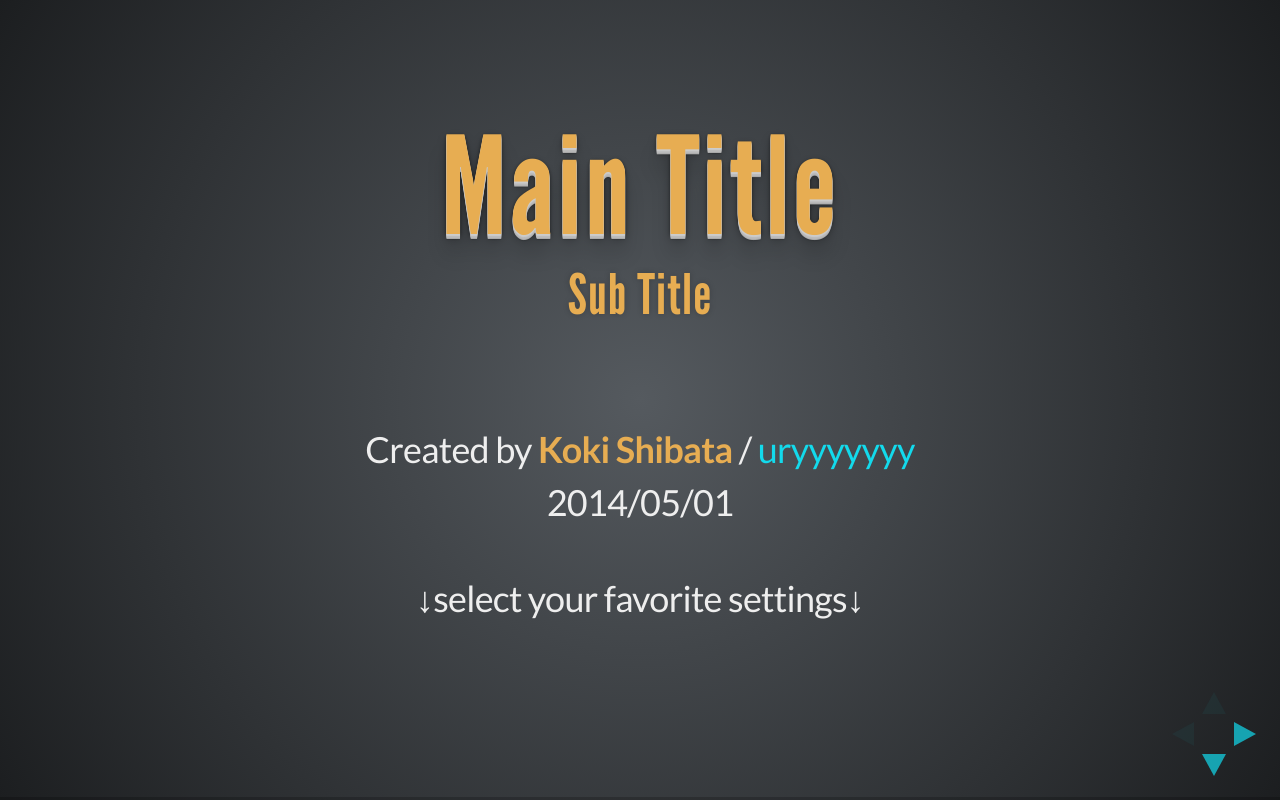
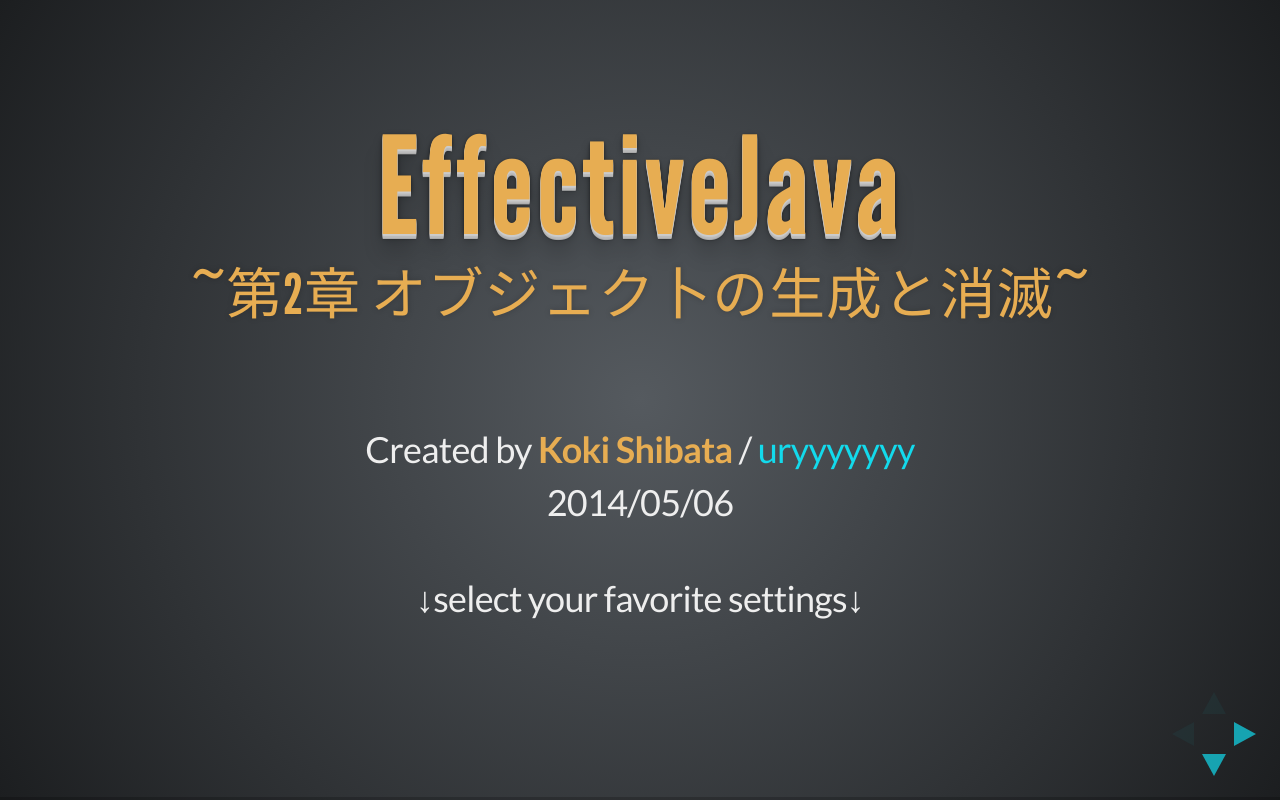
Before and after one commit to uryyyyyyy/slides, a website: page effective_java_2.html in a window 1280 px wide. Drawn offline with Linux system fonts and the light colour scheme.

Commit message:
effective 2

```diff
--- a/effective_java_2.html
+++ b/effective_java_2.html
@@ -43,11 +43,11 @@
 			<div class="slides">
 			<section>
 				<section>
-					<h1>Main Title</h1>
-					<h3>Sub Title</h3>
+					<h1>EffectiveJava</h1>
+					<h3>~第2章 オブジェク卜の生成と消滅~</h3>
 					<br><br><p>Created by <strong>Koki Shibata</strong> / <a href="https://github.com/uryyyyyyy">uryyyyyyy</a>
 					</p>
-					<p>2014/05/01</p>
+					<p>2014/05/06</p>
 					<br><p>
 					↓select your favorite settings↓
 					</p>
```
